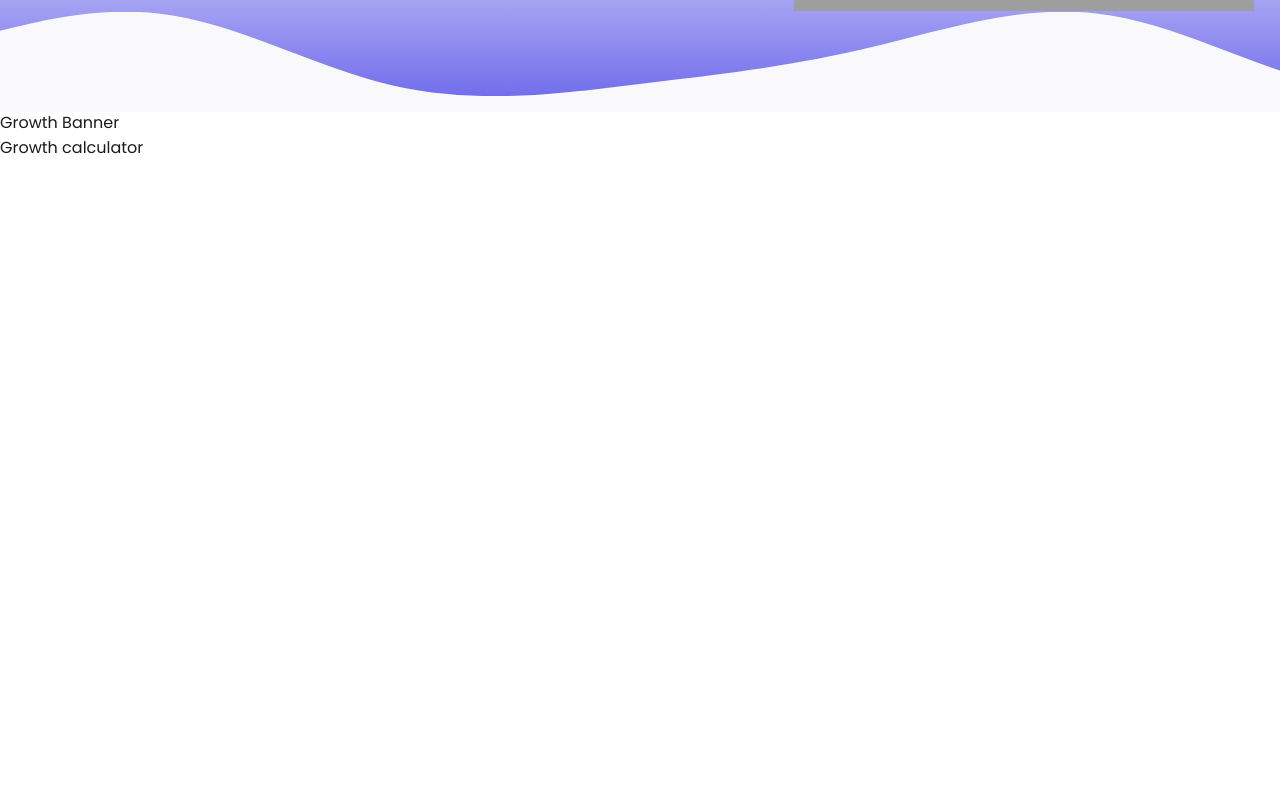
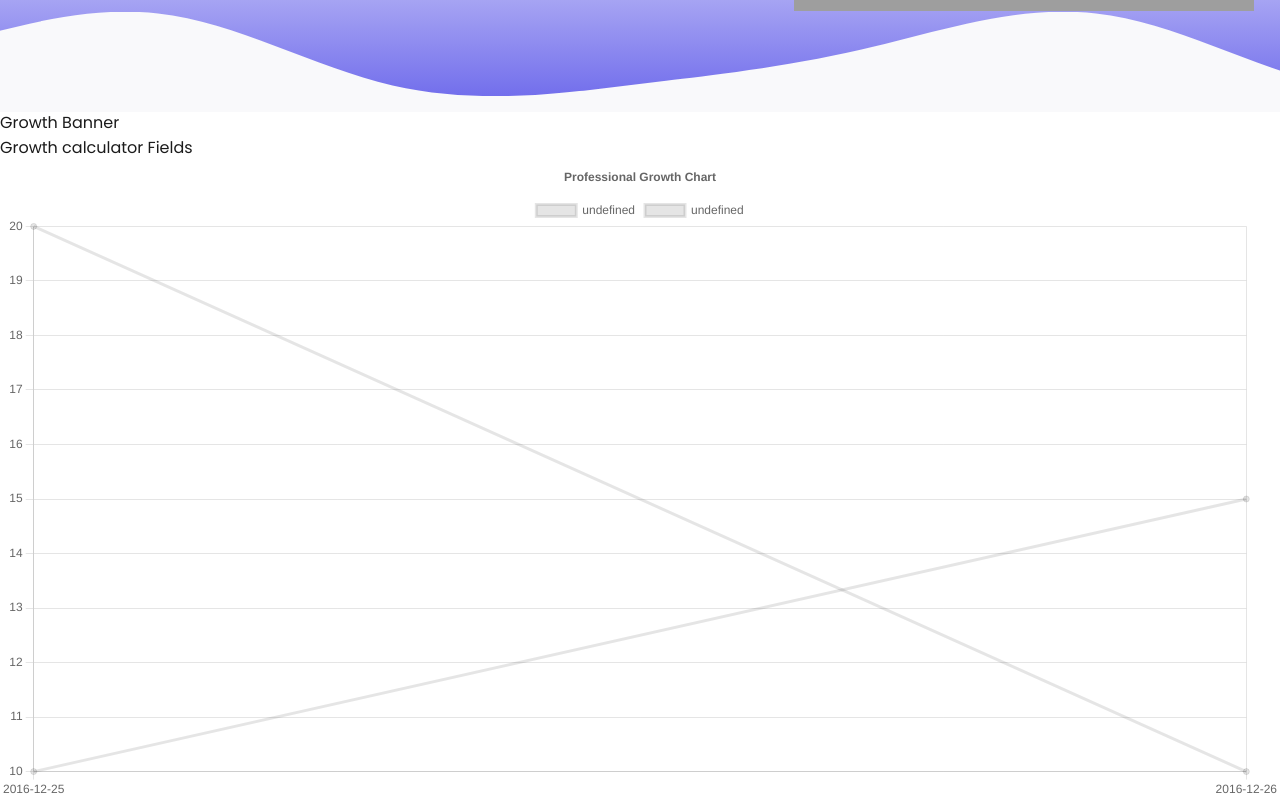
Before and after one commit to ritveak/Growth-chart, a React (Create React App) app in the folder growth-chart/: page /growthCalculator in a window 1280 px wide. Shown: the part 454-1254 px from the top of the page. Before the commit the page ends 800 px from the top, so only its background shows below. Built offline with nearby package versions, Linux system fonts and the light colour scheme; grey boxes are pictures that could not be loaded.

Commit message:
added chart.js dependency

```diff
--- a/growth-chart/package.json
+++ b/growth-chart/package.json
@@ -6,7 +6,9 @@
     "@testing-library/jest-dom": "^5.16.1",
     "@testing-library/react": "^12.1.2",
     "@testing-library/user-event": "^13.5.0",
+    "chart.js": "^3.7.0",
     "react": "^17.0.2",
+    "react-chartjs-2": "^4.0.0",
     "react-dom": "^17.0.2",
     "react-router-dom": "^6.2.1",
     "react-scripts": "5.0.0",
--- a/growth-chart/src/myComponents/about/About.js
+++ b/growth-chart/src/myComponents/about/About.js
@@ -11,14 +11,14 @@ const About = () => {
                         <div className='creatorsImg'>
                             <div className='creator'>
                                 <div className='usrImg'>
-                                    <img width='100px' src='../images/vikrant.jpg'></img>
+                                    <img width='100px' src='../images/vikrant.jpg' alt=""></img>
                                 </div>
                                 <div className='userTitle'>Vikrant Singh</div>
                                 <div className='userSubtitle'>Fullstack Software Developer</div>
                             </div>
                             <div className='creator'>
                                 <div className='usrImg'>
-                                    <img width='100px' src='../images/ritveak.png'></img>
+                                    <img width='100px' src='../images/ritveak.png' alt=""></img>
                                 </div>
                                 <div className='userTitle'>Ritveak Dugar</div>
                                 <div className='userSubtitle'>Software Developer</div>
--- /dev/null
+++ b/growth-chart/src/myComponents/growthChartTool/ChartData.js
@@ -0,0 +1,16 @@
+const chartData= {datasets: [
+    {
+      data: [
+        { x: "2016-12-25", y: 20 },
+        { x: "2016-12-26", y: 10 }
+      ]
+    },
+    {
+        data: [
+          { x: "2016-12-25", y: 10 },
+          { x: "2016-12-26", y: 15 }
+        ]
+      }
+  ]};
+
+  export default chartData;
--- /dev/null
+++ b/growth-chart/src/myComponents/growthChartTool/GrowthChart.js
@@ -0,0 +1,29 @@
+
+import "chart.js/auto";
+import { Chart } from "react-chartjs-2";
+
+
+const GrowthChart = ({chartData}) => {
+    return (
+        <div>
+              <Chart
+        type="line"
+        data={chartData}
+        options= {{
+            responsive: true,
+            plugins: {
+              legend: {
+                position: 'top',
+              },
+              title: {
+                display: true,
+                text: 'Professional Growth Chart'
+              }
+            }
+          }}
+      />
+        </div>
+    )
+}
+
+export default GrowthChart
--- a/growth-chart/src/myComponents/growthChartTool/GrowthChartToolPage.js
+++ b/growth-chart/src/myComponents/growthChartTool/GrowthChartToolPage.js
@@ -1,7 +1,11 @@
 import React from 'react'
 import Banner from '../common/Banner';
+import GrowthChart from './GrowthChart';
+import chartData from './ChartData';
 
-const data =
+// const [data,setMenu] = useState(chartData);
+
+const bannerData =
     {
       title: "Salary Forecast",
       subTitle: "Please fill your past & current earnings, and year information below and see the potential changes about your income raise over the upcoming years.",
@@ -13,9 +17,10 @@ const data =
 const GrowthChartToolPage = () => {
     return (
         <div>
-            <Banner data={data} />
+            <Banner data={bannerData} />
             <div>Growth Banner</div>
-            <div>Growth calculator</div>
+            <div>Growth calculator Fields</div>
+            <GrowthChart chartData={chartData} />
         </div>
     )
 }
```
Also changed, not shown: growth-chart/public/images/ritveak.png, 1 other file (tests, documents, lock files or other folders).
